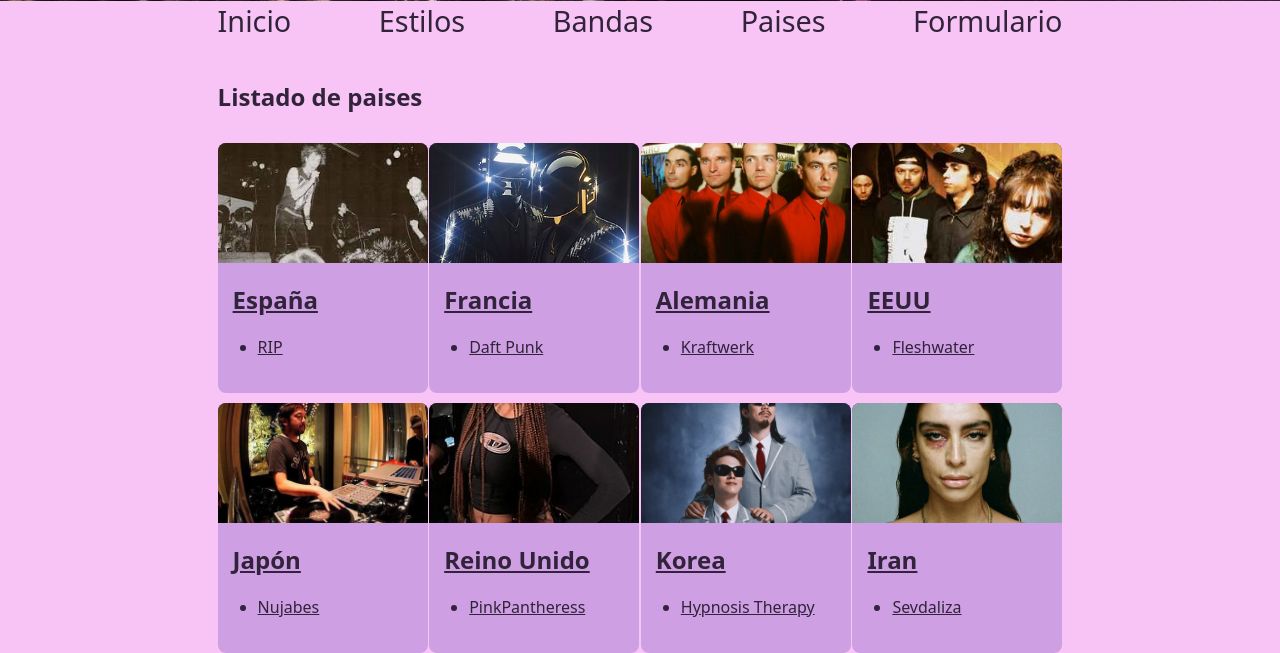
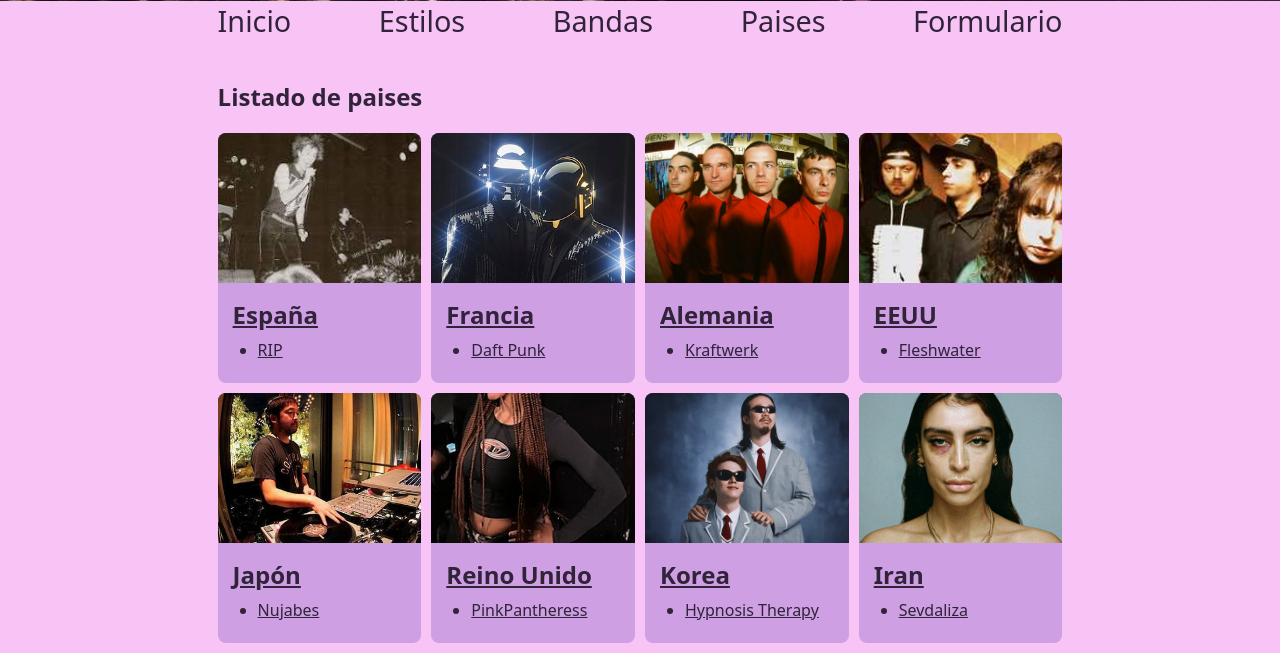
Before and after one commit to unaiLarra/jukeBox, a Django app: page / in a window 1280 px wide. Shown: the part 308-961 px from the top of the page. Run offline with Django 4.2, Linux system fonts and the light colour scheme; data comes from the database, SQL or seed files in the repository; both versions use the stored data as it was after the commit.

Commit message:
Adicion de imagenes y cambios de estilo

```diff
--- a/appJukeBox/static/css/estilos.css
+++ b/appJukeBox/static/css/estilos.css
@@ -61,28 +61,26 @@
 }
 
 .container {
-    display: flex;
+    display: grid;
+    grid-template-columns: repeat(auto-fill, minmax(180px, 1fr));
+    gap: 10px;
     padding: 0px;
     margin: 0px;
-    box-sizing: border-box;
-    justify-content: space-between;
-    flex-wrap: wrap;
+    justify-content: center;
 }
 
 .card {
     background-color: rgb(207, 159, 228);
-    width: 210px;
-    height: 250px;
+    min-height: 250px;
     border-radius: 8px;
-    margin-top: 10px;
 }
 
 .card-image {
     background-color: rgb(122, 85, 155);
-    height: 120px;
-    margin-bottom: 15px;
+    height: 150px;
     border-radius: 8px 8px 0 0;
     overflow: hidden;
+    display: block;
 }
 
 .card-image img{
@@ -93,6 +91,12 @@
 
 .card h2 {
     padding-left: 15px;
+    margin-bottom: 0px;
+    margin-top: 15px;
+}
+
+.card ul {
+    margin-top: 8px;
 }
 
 form *{
```
Also changed, not shown: appJukeBox/media/images/Daft_Punk_in_2013.jpg (added), appJukeBox/media/images/PinkPantheress_2022_standing.jpg (added), appJukeBox/media/images/Screenshot_2023-11-29_at_08-36-18_hypnosis_therapy_band_-_Búsqueda_de_Google.png (added), appJukeBox/media/images/Screenshot_2023-11-29_at_08-40-10_sevdaliza_-_Buscar_con_Google.png (added), appJukeBox/media/images/Screenshot_2023-11-29_at_08-43-34_kraftwerk_-_Búsqueda_de_Google.png (added), appJukeBox/media/images/Screenshot_2023-11-29_at_08-45-25_fleshwater_-_Búsqueda_de_Google.png (added), appJukeBox/media/images/Screenshot_2023-11-29_at_08-46-03_nujabes_-_Buscar_con_Google.png (added), db.sqlite3.
